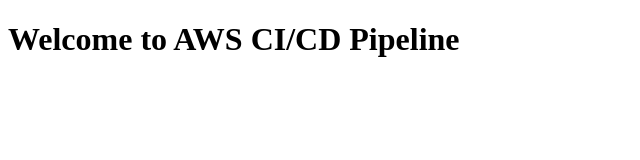
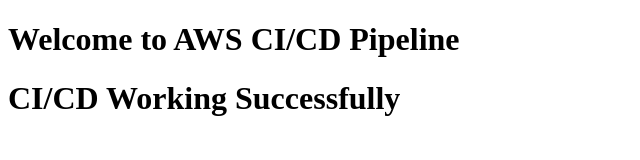
Before and after one commit to RamyaBarninkala/static-website-CICD, a plain HTML site: page index.html in a window 1280 px wide. Shown: the whole page, without its empty margins (0-640 px from the left). Drawn offline with Linux system fonts and the light colour scheme.

Commit message:
Website update

```diff
--- a/index.html
+++ b/index.html
@@ -5,5 +5,6 @@
 </head>
 <body>
     <h1>Welcome to AWS CI/CD Pipeline</h1>
+    <h1>CI/CD Working Successfully</h1>
 </body>
 </html>
```
